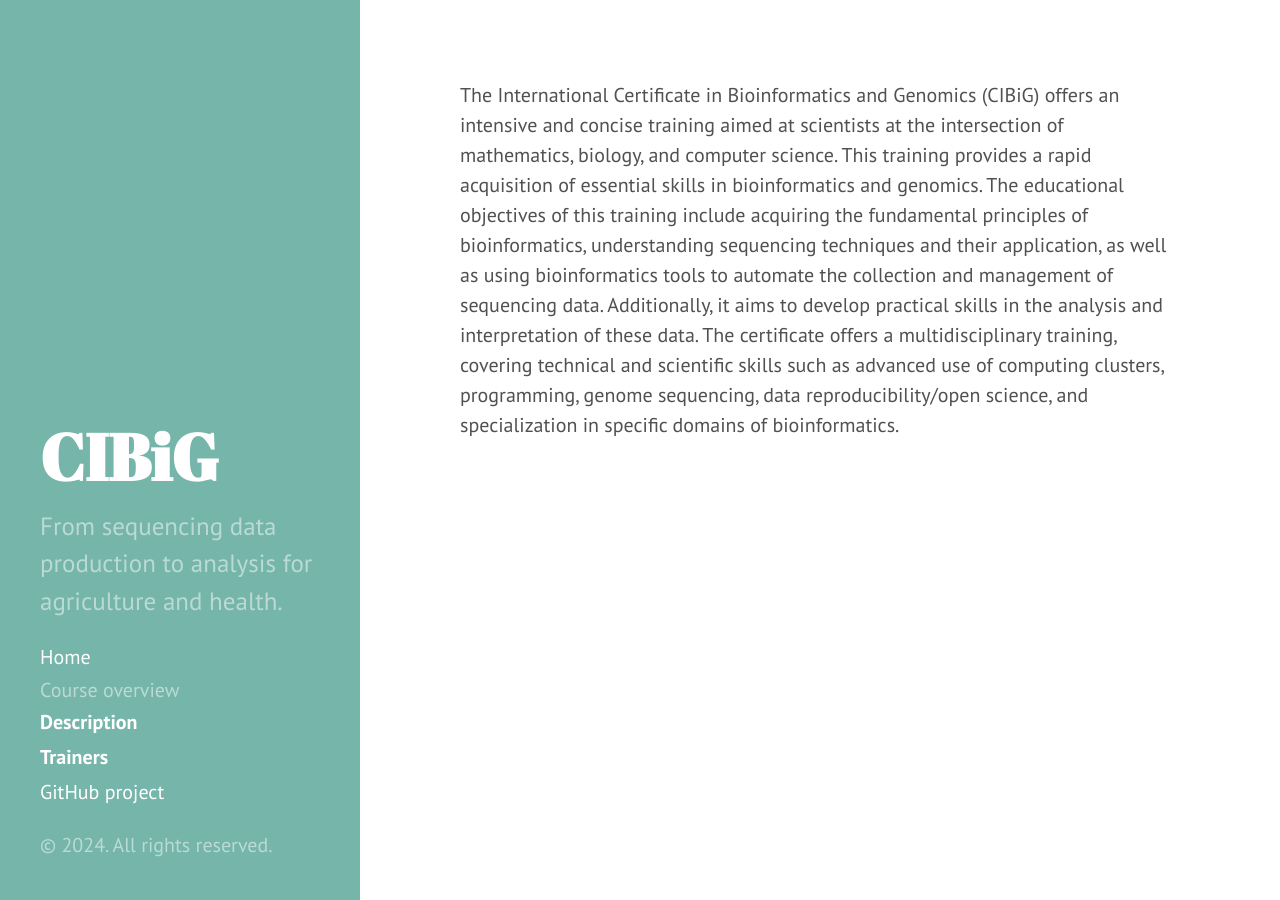
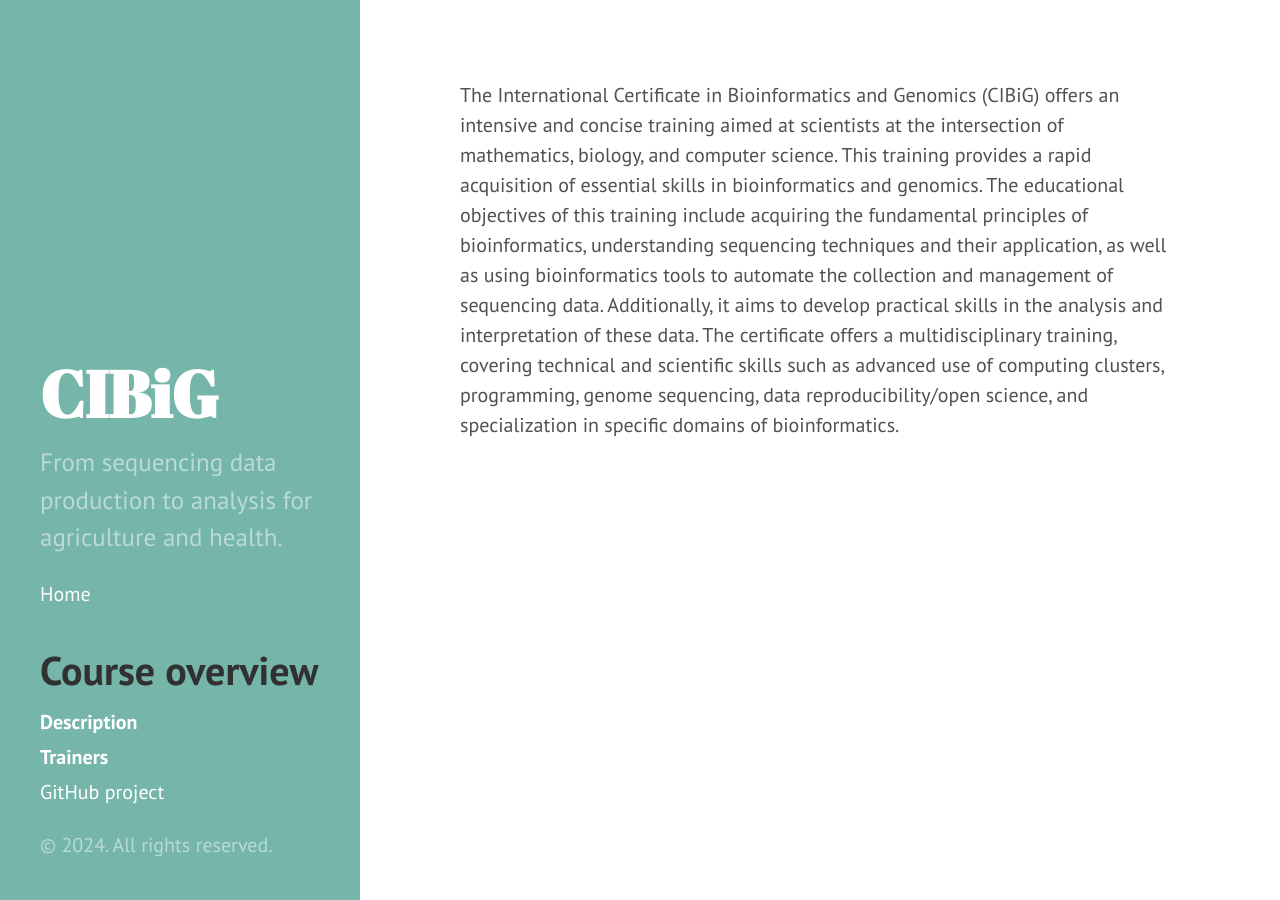
Before and after one commit to CIBiG-Course/CIBiG-course.github.io, a Jekyll site: the page built from docs/index.html, in a window 1280 px wide. Built offline with Jekyll 4.4.1, drawn with Linux system fonts in a browser that asks for light colours.

Commit message:
Config navigbar automatically with _pages directory

```diff
--- a/docs/_includes/sidebar.html
+++ b/docs/_includes/sidebar.html
@@ -19,7 +19,7 @@
 
       {% assign menu_items = site.data.navigation %}
       {% for item in menu_items %}
-        {{ item.title }}
+        <h1>{{ item.title }}</h1>
         {% if item.pages %}
           {% for page in item.pages %}
             <a class="sidebar-nav-item{% if page.url == page.url %} active{% endif %}" href="{{ page.url }}">{{ page.title }}</a>
```
